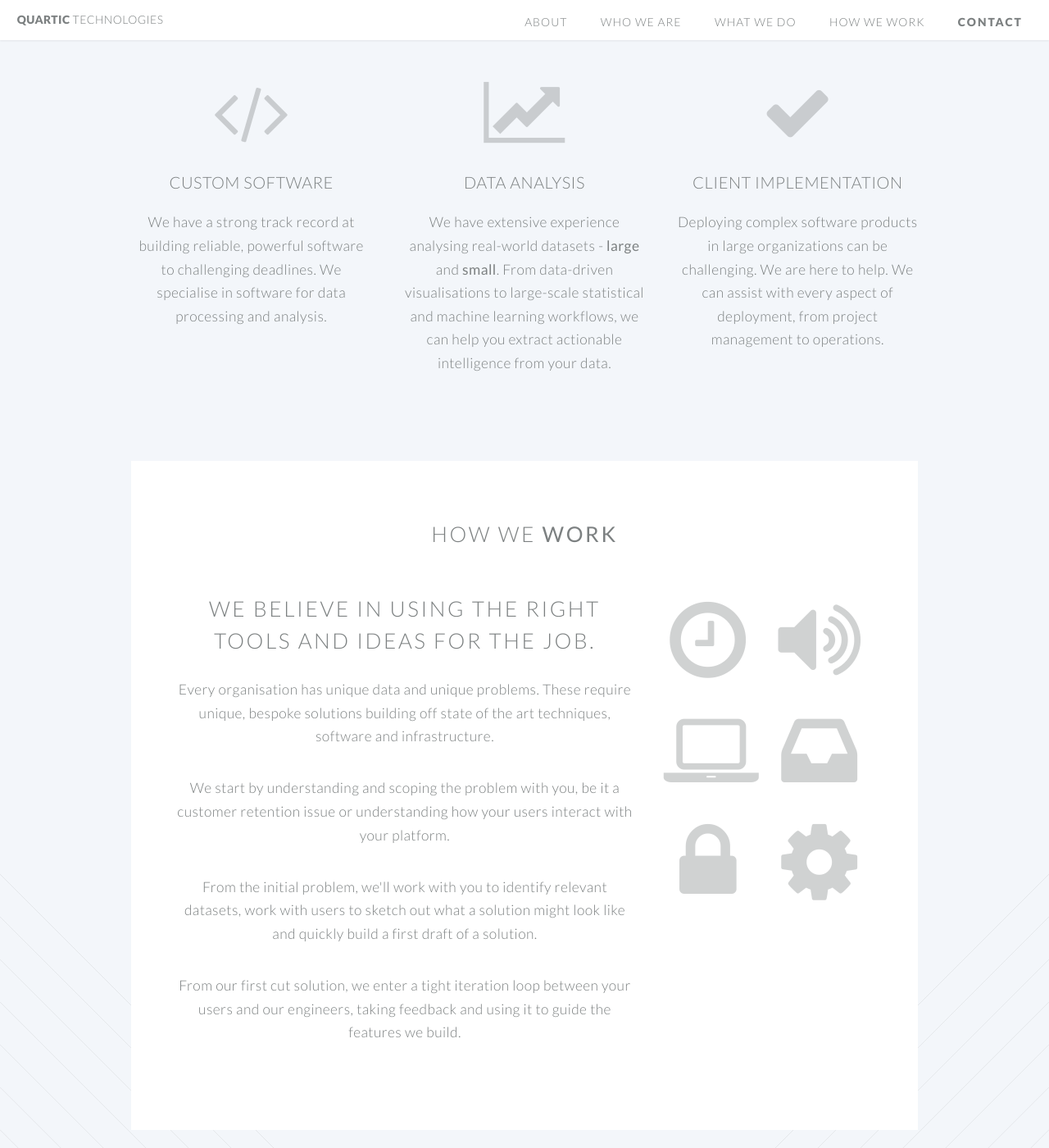
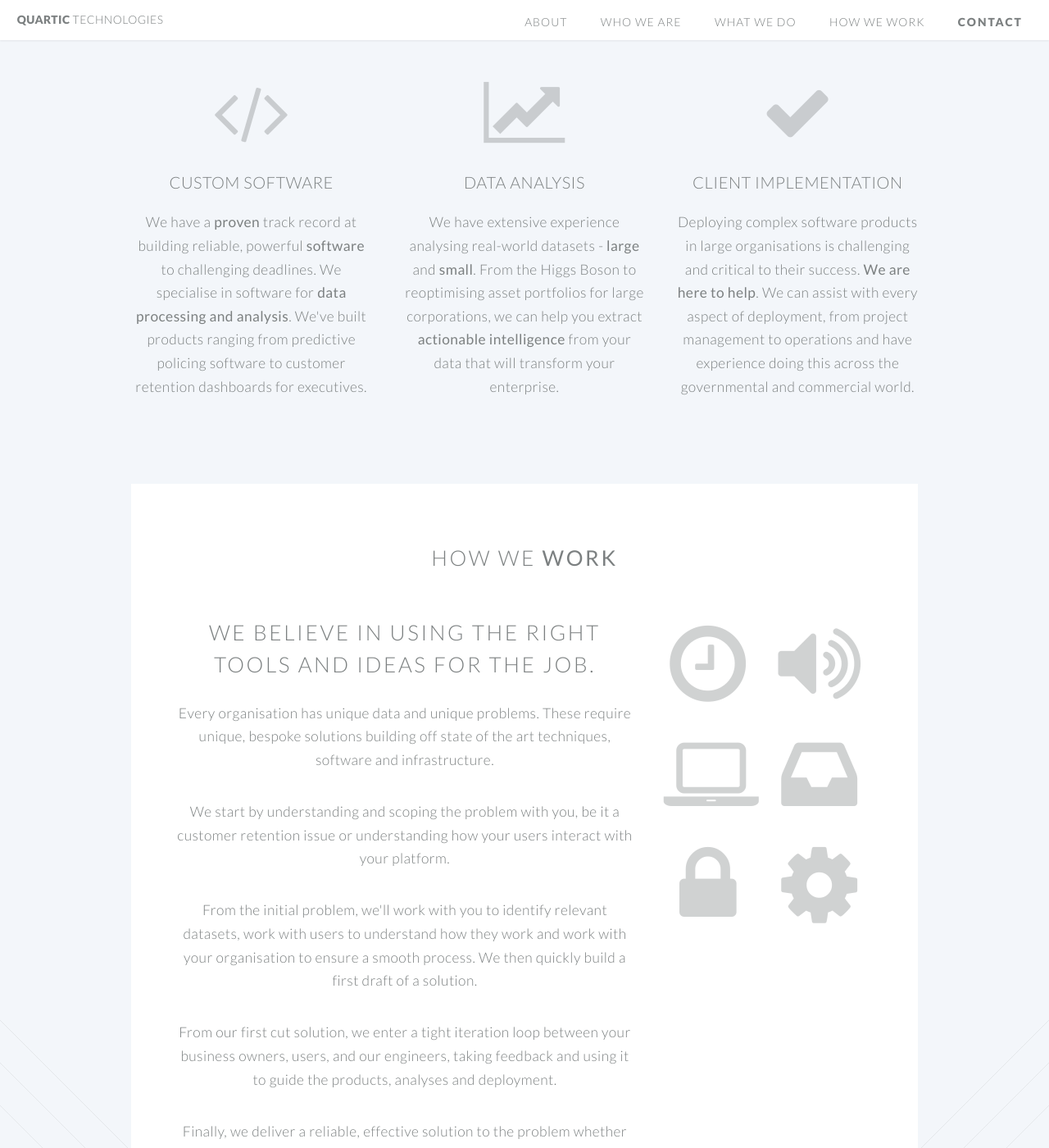
Before and after one commit to quartictech/website, a Jekyll site: the page built from index.html, in a window 1280 px wide and 1400 px high, scrolled down 1636 px. Shown: the whole window at 82% size. Built offline with Jekyll 4.4.1, drawn with Linux system fonts in a browser that asks for light colours; some of the changed text lies outside the part shown.

Commit message:
Update prose.

```diff
--- a/index.html
+++ b/index.html
@@ -22,8 +22,7 @@
 						<div class="12u">
 
                         <p>Founded by two former CERN physicists turned Palantir engineers, we've worked with some of the
-                            largest datasets around - both
-                            in academia and numerous large commercial organizations. We combine theoretical expertise
+                            largest datasets, codebases and organisations in around. We combine theoretical expertise
                             with hands-on real-world experience.</p>
 						</div>
 						</div>
@@ -37,7 +36,7 @@
 									</header>
 									<p>Arlo spent almost four years working as a Deployment Strategist at Palantir,
                                         overseeing large commercial projects and undertaking data analysis work. Before
-                                        Palantir, Arlo worked at CERN analysing the first data from the LHC.
+                                        Palantir, Arlo worked at CERN analysing the first data from the LHC.</p>
 								</section>
 
 							</div>
@@ -73,9 +72,9 @@
 									<header>
 										<h3>Custom Software</h3>
 									</header>
-									<p>We have a strong track record at building reliable, powerful software to
-                                        challenging deadlines. We specialise in software for data processing and
-                                        analysis.</p>
+									<p>We have a <strong>proven</strong> track record at building reliable, powerful <strong>software</strong> to
+                    challenging deadlines. We specialise in software for <strong>data processing and
+                    analysis</strong>. We've built products ranging from predictive policing software to customer retention dashboards for executives.</p>
 								</section>
 
 							</div>
@@ -87,7 +86,8 @@
 										<h3>Data Analysis</h3>
 									</header>
 									<p>We have extensive experience analysing real-world datasets - <strong>large</strong> and <strong>small</strong>.
-										From data-driven visualisations to large-scale statistical and machine learning workflows, we can help you extract actionable intelligence from your data.</p>
+										From the Higgs Boson to reoptimising asset portfolios for large corporations, we can help you extract <strong>actionable intelligence</strong> from your data
+										that will transform your enterprise.</p>
 								</section>
 
 							</div>
@@ -98,8 +98,9 @@
 									<header>
 										<h3>Client Implementation</h3>
 									</header>
-									<p>Deploying complex software products in large organizations can be challenging. We are here to help.
-										We can assist with every aspect of deployment, from project management to operations.</p>
+									<p>Deploying complex software products in large organisations is challenging and critical to their success. <strong>We are here to help</strong>.
+										We can assist with every aspect of deployment, from project management to operations and have experience doing this across the
+									governmental and commercial world.</p>
 								</section>
 
 							</div>
@@ -124,16 +125,18 @@
                                 <p>Every organisation has unique data and unique problems. These require unique, bespoke
                                     solutions building off state of the art techniques, software and infrastructure.</p>
 
-
                                 <p>We start by understanding and scoping the problem with you, be it a customer
                                     retention issue or understanding how your users interact with your platform.</p>
 
                                 <p>From the initial problem, we'll work with you to identify relevant datasets, work
-                                    with users to sketch out what a solution might look like and quickly build a first
+                                    with users to understand how they work and work with your organisation to ensure a smooth process. We then quickly build a first
                                     draft of a solution.</p>
 
-                                <p>From our first cut solution, we enter a tight iteration loop between your users and
-                                    our engineers, taking feedback and using it to guide the features we build.</p>
+                                <p>From our first cut solution, we enter a tight iteration loop between your business owners, users, and
+                                    our engineers, taking feedback and using it to guide the products, analyses and deployment.</p>
+
+																<p>Finally, we deliver a reliable, effective solution to the problem whether
+																	that's a massive-scale bespoke software rollout across the enterprise, or an actionable data analysis for your business.</p>
 
 
 							</div>
@@ -161,7 +164,7 @@
 			<section id="cta">
 
 				<header>
-					<h2>Want to work with us?</h2>
+					<h2>Think we can help?</h2>
 					<p>Get in touch.</p>
 				</header>
 				<footer>
```
